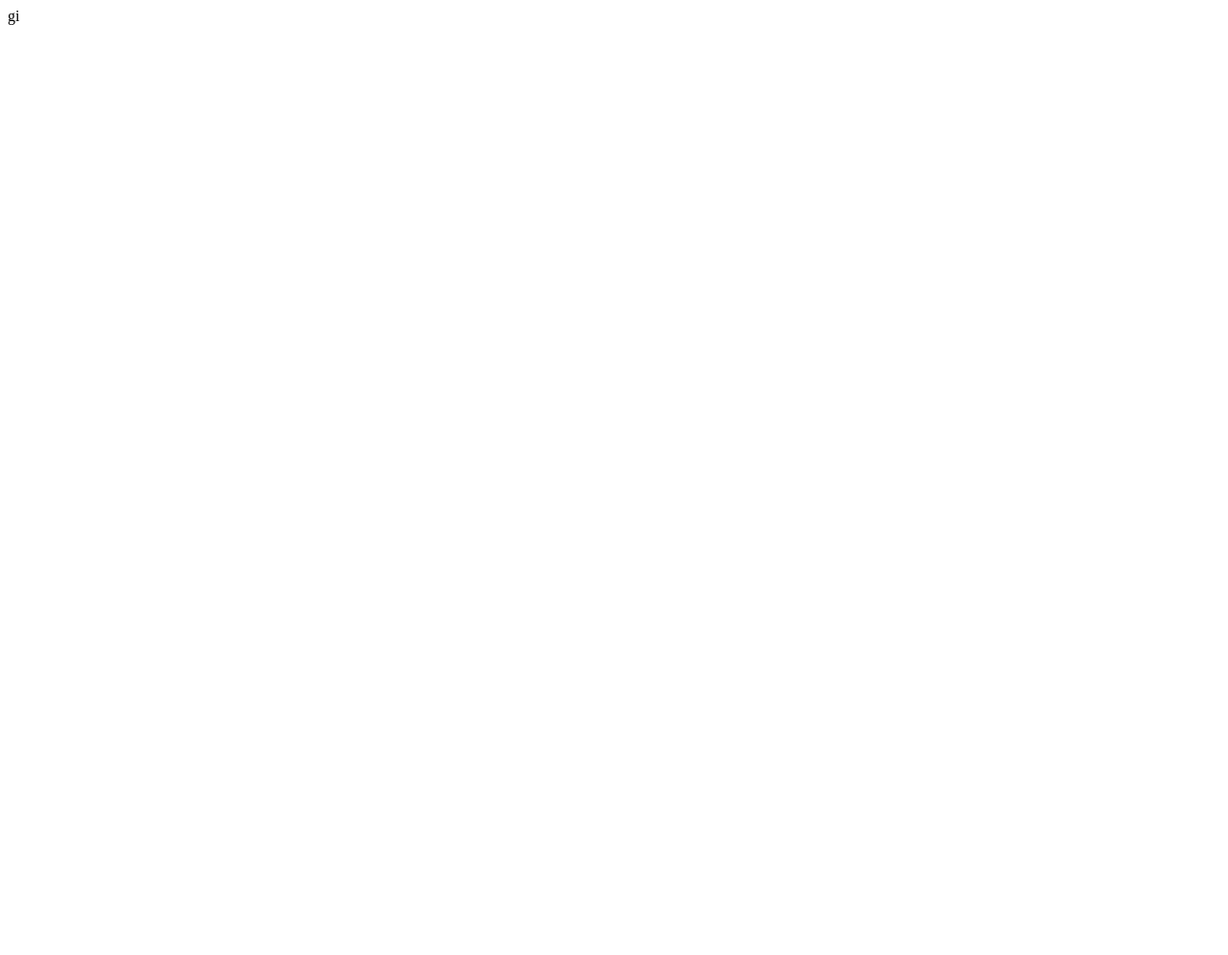
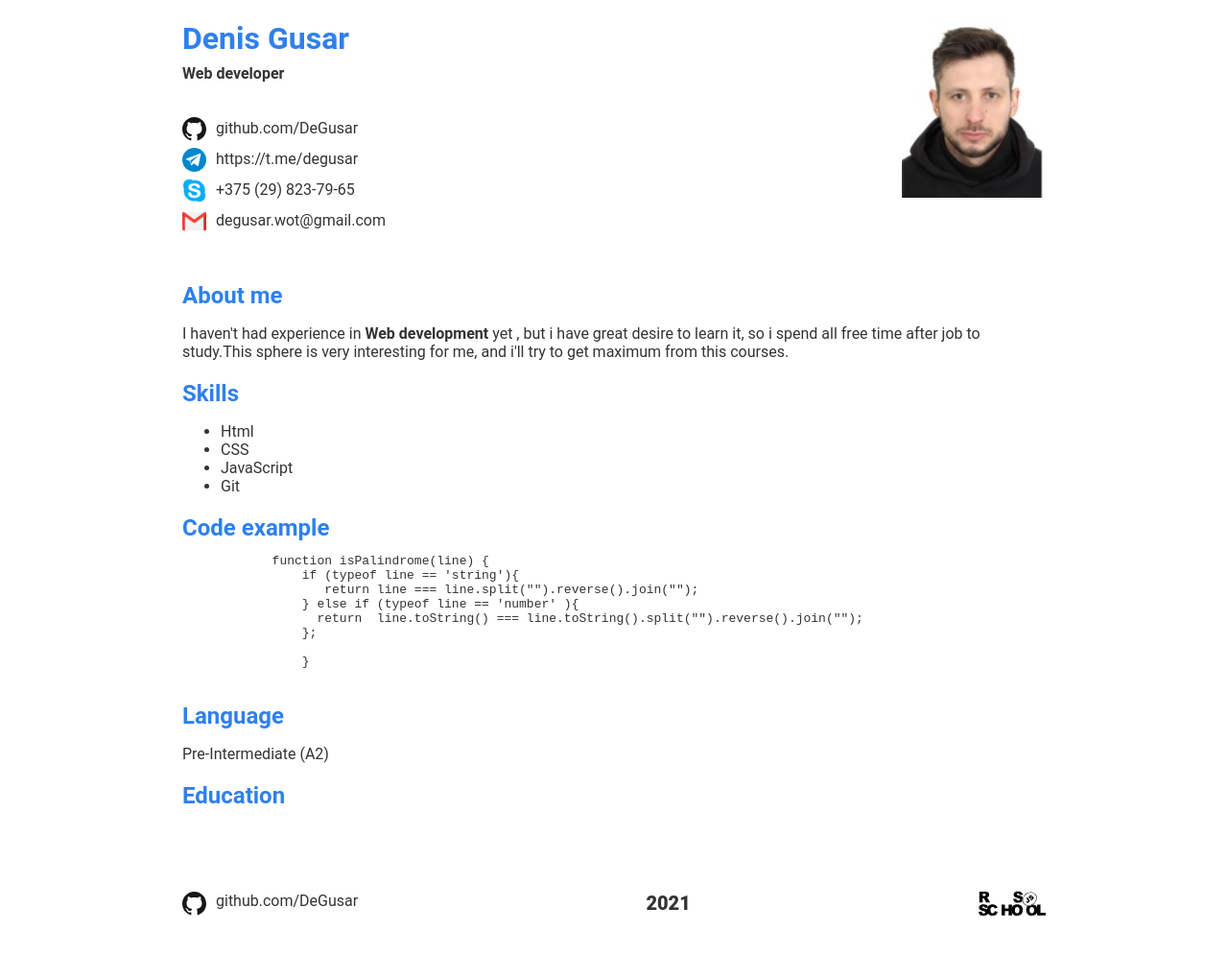
Before and after one commit to DeGusar/rsschool-cv, a plain HTML site: page index.html in a window 1280 px wide. Shown: the whole page at 96% size. Before the commit the page ends 800 px from the top, so only its background shows below. Drawn offline with Linux system fonts and the light colour scheme.

Commit message:
feat: add css and images

```diff
--- /dev/null
+++ b/css/main.css
@@ -0,0 +1,117 @@
+
+html {
+    font-family: Roboto, sans-serif;
+    --primary-color: #2f80ed;
+    --secondary-color: #333333;
+}
+
+* {
+    color: var(--secondary-color);
+
+}
+
+header {
+
+ position: relative;
+ margin-bottom: 3em;
+
+}
+
+.wrapper {
+    margin: 0 auto;
+    width: 900px;
+}
+
+h1, h2 {
+    color: var(--primary-color);
+    margin-bottom: 0.25em;
+}
+
+header h2 {
+    color: var(--secondary-color);
+    font-size: 1em;
+    margin-top: 0;
+    margin-bottom: 2em;
+
+}
+
+header a {
+    color: var(--secondary-color);
+    text-decoration: none;
+   display: flex;
+
+}
+
+.header__contacts {
+    display: flex;
+    margin-bottom: 2em;
+}
+
+.photo {
+    position: absolute;
+    top: 0;
+    right: 0;
+
+}
+
+.contacts__logo {
+    width: 25px;
+    height: 25px;
+    margin-right: 10px;
+
+}
+
+header ul {
+    line-height: 2;
+    text-decoration: none;
+    list-style: none;
+    margin: 0;
+    padding: 0;
+}
+
+header li {
+    display: flex;
+    align-items: center;
+
+}
+
+footer {
+    display: flex;
+    flex-wrap: nowrap;
+    justify-content: space-between;
+    min-height: 100px;
+    align-items: center;
+}
+
+footer a {
+    color: var(--secondary-color);
+    text-decoration: none;
+     display: flex;
+}
+ .logo__footer {
+    display: flex;
+    align-items: center;
+ }
+
+.logo__footer img {
+    width: 70px;
+
+}
+.link__github {
+    display: flex;
+
+}
+
+.year {
+    color: var(--secondary-color);
+    font-weight: 800;
+    font-size: 20px;
+}
+
+section {
+    margin-bottom: 1em;
+}
+
+main {
+    margin-bottom: 3em;
+}
--- a/index.html
+++ b/index.html
@@ -1 +1,93 @@
-gi
+<!DOCTYPE html>
+<html lang="en">
+<head>
+    <meta charset="UTF-8">
+    <meta http-equiv="X-UA-Compatible" content="IE=edge">
+    <meta name="viewport" content="width=device-width, initial-scale=1.0">
+    <link rel="stylesheet" href="./css/main.css">
+    <title>CV</title>
+</head>
+<body>
+<div class="wrapper">
+    <header>
+        <h1>Denis Gusar</h1>
+        <h2 >Web developer</h2>
+        <div class="header__contacts">
+           <ul>
+               <li class="contacts_list">
+                  <img class="contacts__logo" src="./images/github.svg" alt="Github logo"><a class="github__logo" href="https://github.com/DeGusar">github.com/DeGusar</a>
+               </li>
+               <li class="contacts_list">
+                  <img class="contacts__logo" src="./images/telegram.svg" alt="Telegram logo"><a class="telegram__logo" href="https://t.me/degusar">https://t.me/degusar</a>
+               </li>
+               <li class="contacts_list">
+                <img class="contacts__logo" src="./images/skype.png" alt="Skype logo"><a class="phone__logo" href="skype:live:1f5cfa72bc5f0d05?chat">+375 (29) 823-79-65</a>
+             </li>
+               <li class="contacts_list">
+                  <img class="contacts__logo" src="./images/gmail.png" alt="Mail logo"><a class="phone__logo" href="mailto:degusar.wot@gmail.com">degusar.wot@gmail.com</a>
+               </li>
+           </ul>
+
+        </div>
+        <div class="photo">
+            <img src="/images/photo.jpg" alt="Photo" >
+        </div>
+    </header>
+</div>
+<div class="wrapper">
+    <main>
+        <section> <h2>About me</h2>
+            <p>I haven't had experience in <strong>Web development</strong> yet , but i have great desire to learn it, so i spend all free time after job to study.This sphere is very interesting for me, and i'll try to get maximum from this courses.</p>
+        </section>
+        <section>
+            <h2>Skills</h2>
+            <ul class="skills__list">
+                <li>Html</li>
+                <li>CSS</li>
+                <li>JavaScript</li>
+                <li>Git</li>
+            </ul>
+        </section>
+        <section>
+            <h2>Code example</h2>
+        <pre>
+            function isPalindrome(line) {
+                if (typeof line == 'string'){
+                   return line === line.split("").reverse().join("");
+                } else if (typeof line == 'number' ){
+                  return  line.toString() === line.toString().split("").reverse().join("");
+                };
+
+                }
+        </pre>
+        </section>
+        <section>
+            <h2>Language</h2>
+            <p>Pre-Intermediate (A2) </p>
+        </section>
+        <section>
+            <h2>Education</h2>
+        </section>
+
+    </main>
+</div>
+    <div class="wrapper">
+        <footer>
+            <div class="link__github">
+                <img class="contacts__logo" src="./images/github.svg" alt="Github"><a class="github__logo" href="https://github.com/DeGusar">github.com/DeGusar</a>
+            </div>
+            <div class="year">
+                <p>2021</p>
+            </div>
+            <div class="logo__footer">
+                <a href="https://rs.school/js/"><img src="/images/rs_school_logo.svg" alt="Rolling Scope Logo"></a>
+            </div>
+
+
+        </footer>
+    </div>
+
+
+
+</body>
+</html>
```
Also changed, not shown: images/discord.svg (added), images/github.png (added), images/github.svg (added), images/gmail.png (added), images/phone.png (added), images/photo.jpg (added), images/rs_school_logo.svg (added), images/skype.png (added), images/telegram.svg (added), 1 other file.
